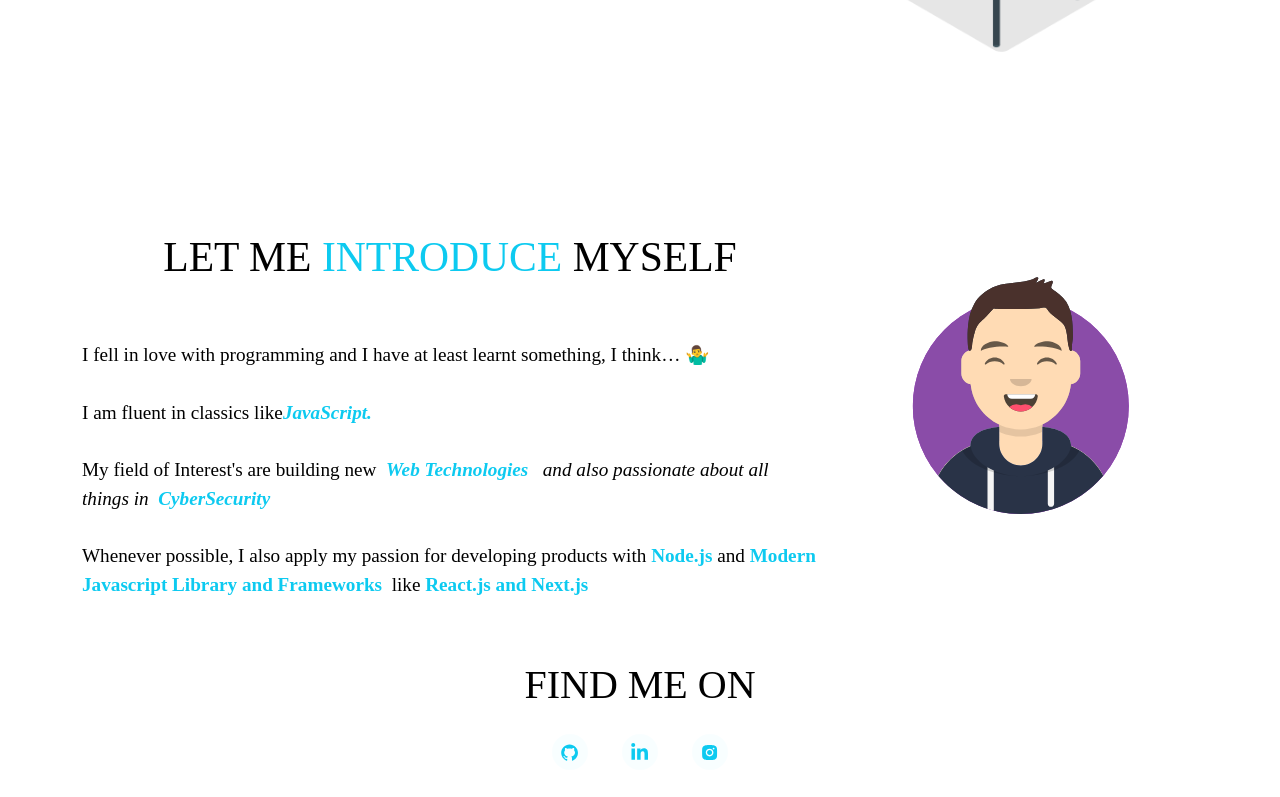
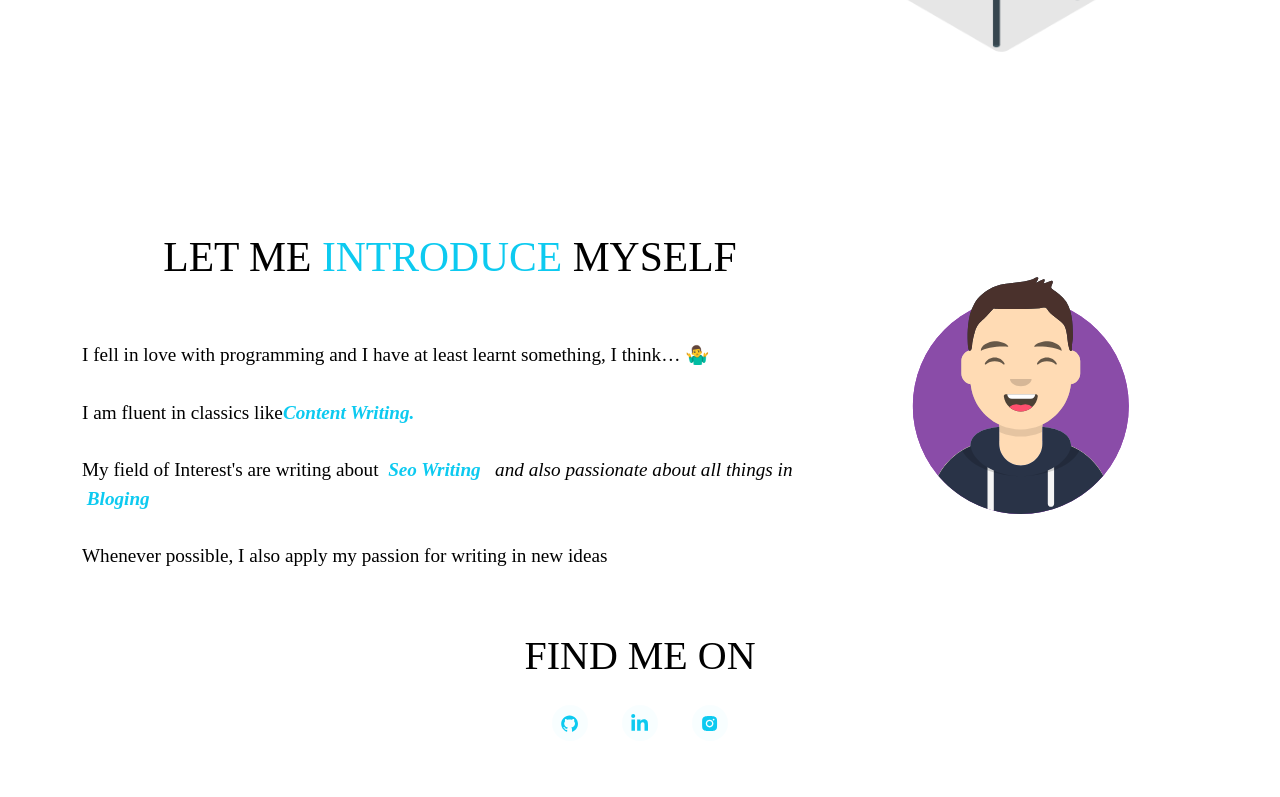
Before and after one commit to naimur202164-rony/naimur-porfolio, a React (Create React App) app: page / in a window 1280 px wide. Shown: the part 490-1287 px from the top of the page. Built offline with nearby package versions, Linux system fonts and the light colour scheme.

Commit message:
all code updated

```diff
--- a/src/Components/SelfIntro/SelfIntro.js
+++ b/src/Components/SelfIntro/SelfIntro.js
@@ -1,8 +1,6 @@
 import React from "react";
 import { Col, Container, Row } from "react-bootstrap";
-import {
-  AiFillGithub, AiFillInstagram
-} from "react-icons/ai";
+import { AiFillGithub, AiFillInstagram } from "react-icons/ai";
 import { FaLinkedinIn } from "react-icons/fa";
 import Tilt from "react-parallax-tilt";
 import myImg from "../../Assets/avatar.svg";
@@ -22,29 +20,19 @@ function SelfIntro() {
               <br />
               <br />I am fluent in classics like
               <i>
-                <b className="purple">JavaScript. </b>
+                <b className="purple">Content Writing. </b>
               </i>
               <br />
               <br />
-              My field of Interest's are building new &nbsp;
+              My field of Interest's are writing about &nbsp;
               <i>
-                <b className="purple">Web Technologies  &nbsp;</b> and also passionate
-                about all things in  &nbsp;<b className="purple">CyberSecurity</b>
+                <b className="purple">Seo Writing &nbsp;</b> and also passionate
+                about all things in &nbsp;<b className="purple">Bloging</b>
               </i>
               <br />
               <br />
-              Whenever possible, I also apply my passion for developing products
-              with <b className="purple">Node.js</b> and
-
-                <b className="purple">
-                  {" "}
-                  Modern Javascript Library and Frameworks
-                </b>
-
-              &nbsp; like
-
-                <b className="purple"> React.js and Next.js</b>
-
+              Whenever possible, I also apply my passion for writing in new
+              ideas
             </p>
           </Col>
           <Col md={4} className="myAvtar">
@@ -60,7 +48,7 @@ function SelfIntro() {
             <ul className="home-about-social-links">
               <li className="social-icons">
                 <a
-               href="https://www.facebook.com/naimur.rahman.946954"
+                  href="https://www.facebook.com/naimur.rahman.946954"
                   target="_blank"
                   rel="noreferrer"
                   className="icon-colour  home-social-icons"
@@ -71,7 +59,7 @@ function SelfIntro() {
 
               <li className="social-icons">
                 <a
-                   href="https://www.linkedin.com/in/naimur-rahman-76aaa3216/"
+                  href="https://www.linkedin.com/in/naimur-rahman-76aaa3216/"
                   target="_blank"
                   rel="noreferrer"
                   className="icon-colour  home-social-icons"
--- a/src/Pages/Blogs.js
+++ b/src/Pages/Blogs.js
@@ -1,4 +1,5 @@
 import React from "react";
+import { Container } from "react-bootstrap";
 
 export default function Blogs() {
   return (
```
